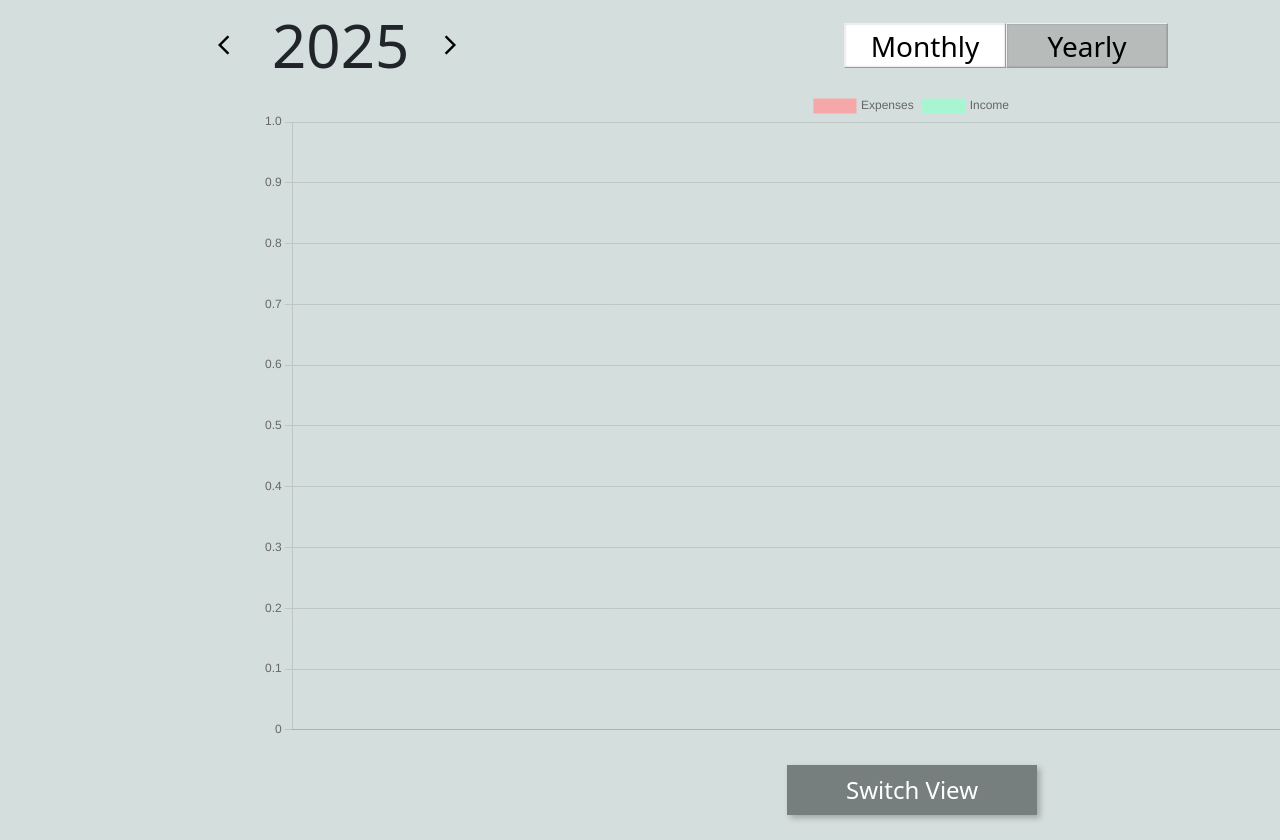
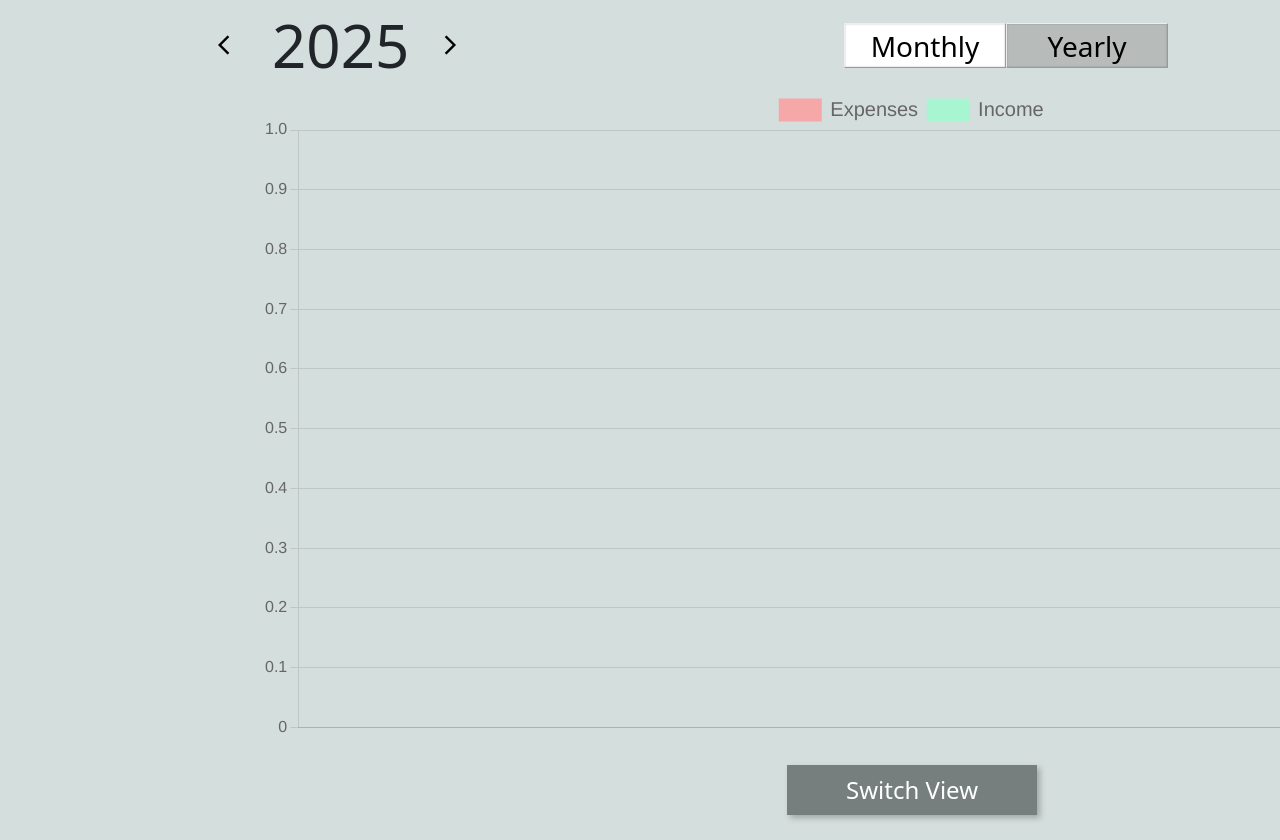
Before and after one commit to icantfindmyhair/gradually, a PHP site: page /money/moneyLineChart.php in a window 1280 px wide; the page is wider, and only the part inside the window is pictured. Shown: the part 60-900 px from the top of that part. Run offline with PHP 8.4, Linux system fonts and the light colour scheme; the visitor is signed in with stand-in values (Sample User, id 1); data that the repository does not hold is empty; some web fonts are replaced.

Commit message:
fontsize

```diff
--- a/money/moneyLineChart.php
+++ b/money/moneyLineChart.php
@@ -375,14 +375,37 @@ $userId = $_SESSION['user_id'];
         const options = {
             responsive: true,
             plugins: {
-            legend: {
-                position: 'top',
+                legend: {
+                    labels: {
+                        font: {
+                            size: 20
+                        }
+                    },
+                    position: 'top',
+
+                },
+                title: {
+                    display: false,
+                }
             },
-            title: {
-                display: false,
-            }
+            scales: {
+                x:{
+                    ticks:{
+                        font:{
+                            size:16
+                        }
+                    }
+                },
+                y:{
+                    ticks:{
+                        font:{
+                            size:16
+                        }
+                    }
+                }
             }
         };
+
 
         //draw line with chart.js
         const line = document.getElementById('moneyLine');
```
